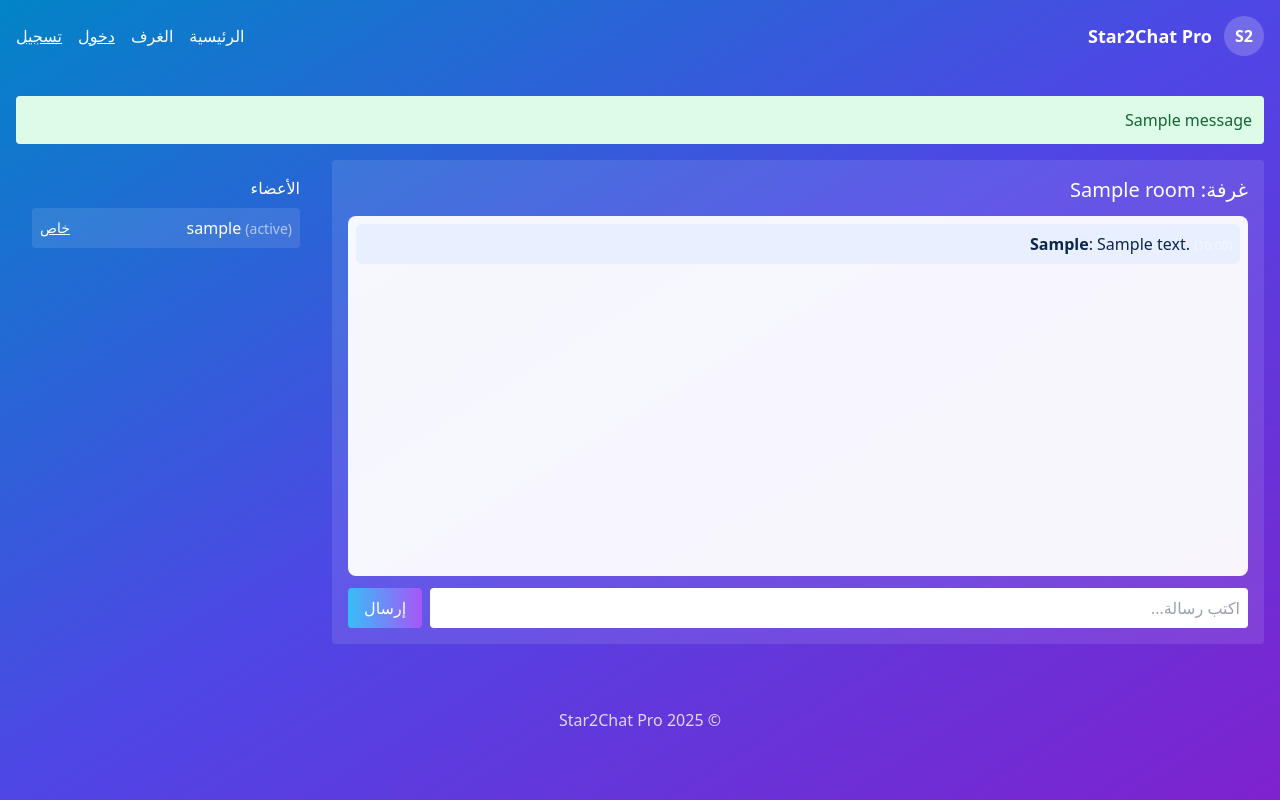
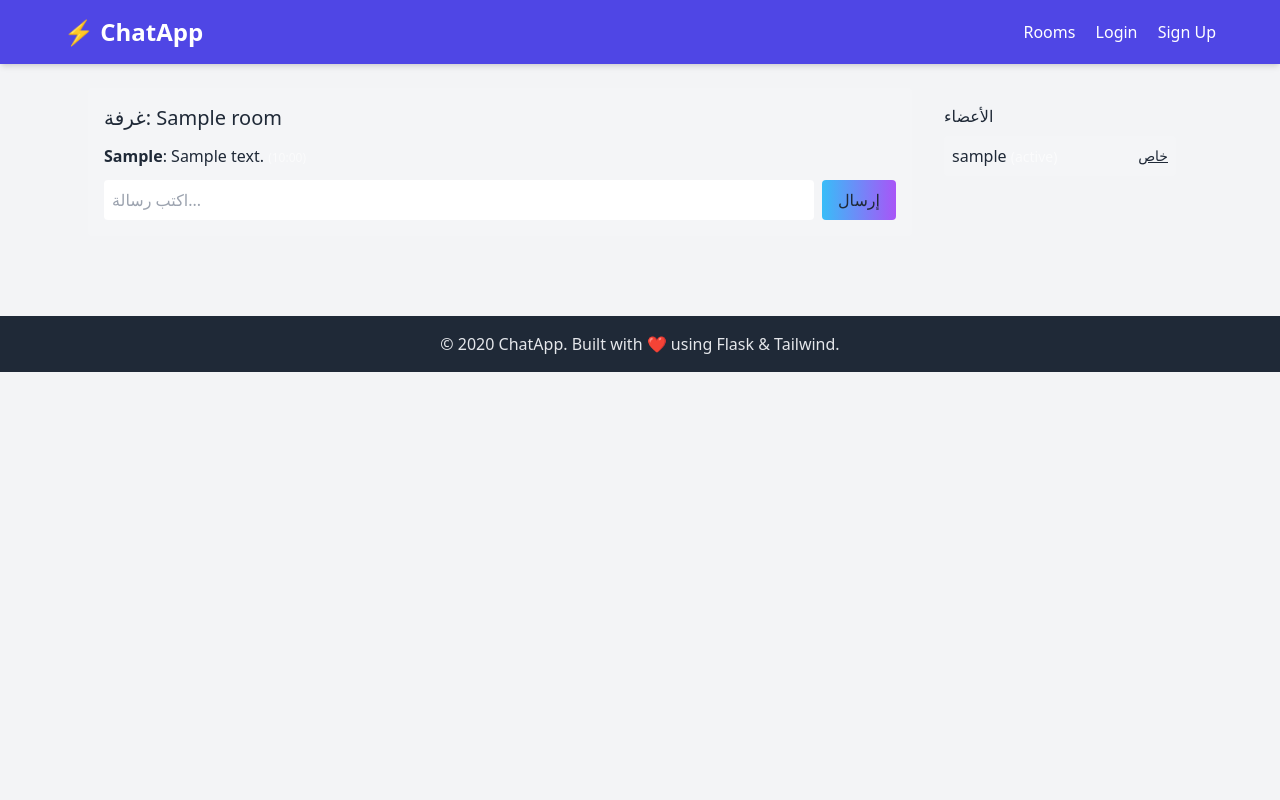
Before and after one commit to tariqzweun/chat, a Flask app: template templates/room.html in a window 1280 px wide. Run offline with Flask 3, Linux system fonts and the light colour scheme; tables that the repository leaves empty hold one stand-in row (values such as "Sample post"); the template is opened without the code that fills it: values that come from a table or form of the project are taken from there, most other values are stand-ins (such as "Sample title", 1, 10 or a date in 2020); one stand-in notice (Sample message) is shown; some libraries are stand-ins or nearby versions.

Commit message:
Update base.html

```diff
--- a/templates/base.html
+++ b/templates/base.html
@@ -1,46 +1,37 @@
-
-<!doctype html>
-<html lang="ar" dir="rtl">
+<!DOCTYPE html>
+<html lang="en">
 <head>
-  <meta charset="utf-8">
-  <meta name="viewport" content="width=device-width,initial-scale=1">
-  <title>Star2Chat Pro</title>
+  <meta charset="UTF-8" />
+  <meta name="viewport" content="width=device-width, initial-scale=1.0" />
+  <title>{{ title if title else "Chat App" }}</title>
   <script src="https://cdn.tailwindcss.com"></script>
-  <link rel="stylesheet" href="{{ url_for('static', filename='style.css') }}">
-  <script src="https://cdn.socket.io/4.7.1/socket.io.min.js"></script>
 </head>
-<body class="min-h-screen bg-gradient-to-br from-sky-600 via-indigo-600 to-purple-700 text-white">
-  <nav class="py-4 container mx-auto flex justify-between items-center px-4">
-    <div class="flex items-center gap-3">
-      <div class="bg-white/20 rounded-full w-10 h-10 flex items-center justify-center font-bold">S2</div>
-      <div class="text-lg font-semibold">Star2Chat Pro</div>
-    </div>
-    <div class="flex items-center gap-4">
-      <a href="{{ url_for('index') }}" class="hover:underline">الرئيسية</a>
-      <a href="{{ url_for('rooms') }}" class="hover:underline">الغرف</a>
-      {% if current_user.is_authenticated %}
-        {% if current_user.role == 'admin' %}<a href="{{ url_for('admin_panel') }}" class="hover:underline">لوحة الإدارة</a>{% endif %}
-        <span class="px-3 py-1 bg-white/10 rounded">{{ current_user.username }}</span>
-        <a href="{{ url_for('logout') }}" class="underline">خروج</a>
-      {% else %}
-        <a href="{{ url_for('login') }}" class="underline">دخول</a>
-        <a href="{{ url_for('register') }}" class="underline">تسجيل</a>
-      {% endif %}
+<body class="bg-gray-100 text-gray-800">
+  <!-- Navbar -->
+  <nav class="bg-indigo-600 text-white p-4 shadow-md">
+    <div class="max-w-6xl mx-auto flex justify-between items-center">
+      <a href="{{ url_for('index') }}" class="text-2xl font-bold">⚡ ChatApp</a>
+      <div class="space-x-4">
+        <a href="{{ url_for('room_view') }}" class="hover:underline">Rooms</a>
+        {% if current_user.is_authenticated %}
+          <a href="{{ url_for('profile') }}" class="hover:underline">Profile</a>
+          <a href="{{ url_for('logout') }}" class="hover:underline">Logout</a>
+        {% else %}
+          <a href="{{ url_for('login') }}" class="hover:underline">Login</a>
+          <a href="{{ url_for('register') }}" class="hover:underline">Sign Up</a>
+        {% endif %}
+      </div>
     </div>
   </nav>
-  <main class="container mx-auto px-4 py-6">
-    {% with messages = get_flashed_messages(with_categories=true) %}
-      {% if messages %}
-        <div class="space-y-2 mb-4">
-        {% for cat,msg in messages %}
-          <div class="p-3 rounded {{ 'bg-green-100 text-green-800' if cat=='success' else 'bg-red-100 text-red-800' }}">{{ msg }}</div>
-        {% endfor %}
-        </div>
-      {% endif %}
-    {% endwith %}
+
+  <!-- Main Content -->
+  <main class="max-w-6xl mx-auto p-6">
     {% block content %}{% endblock %}
   </main>
-  <footer class="text-center py-6 text-white/80">© 2025 Star2Chat Pro</footer>
-  <script src="{{ url_for('static', filename='app.js') }}"></script>
+
+  <!-- Footer -->
+  <footer class="bg-gray-800 text-gray-200 text-center py-4 mt-10">
+    <p>&copy; {{ now().year }} ChatApp. Built with ❤️ using Flask & Tailwind.</p>
+  </footer>
 </body>
 </html>
```
